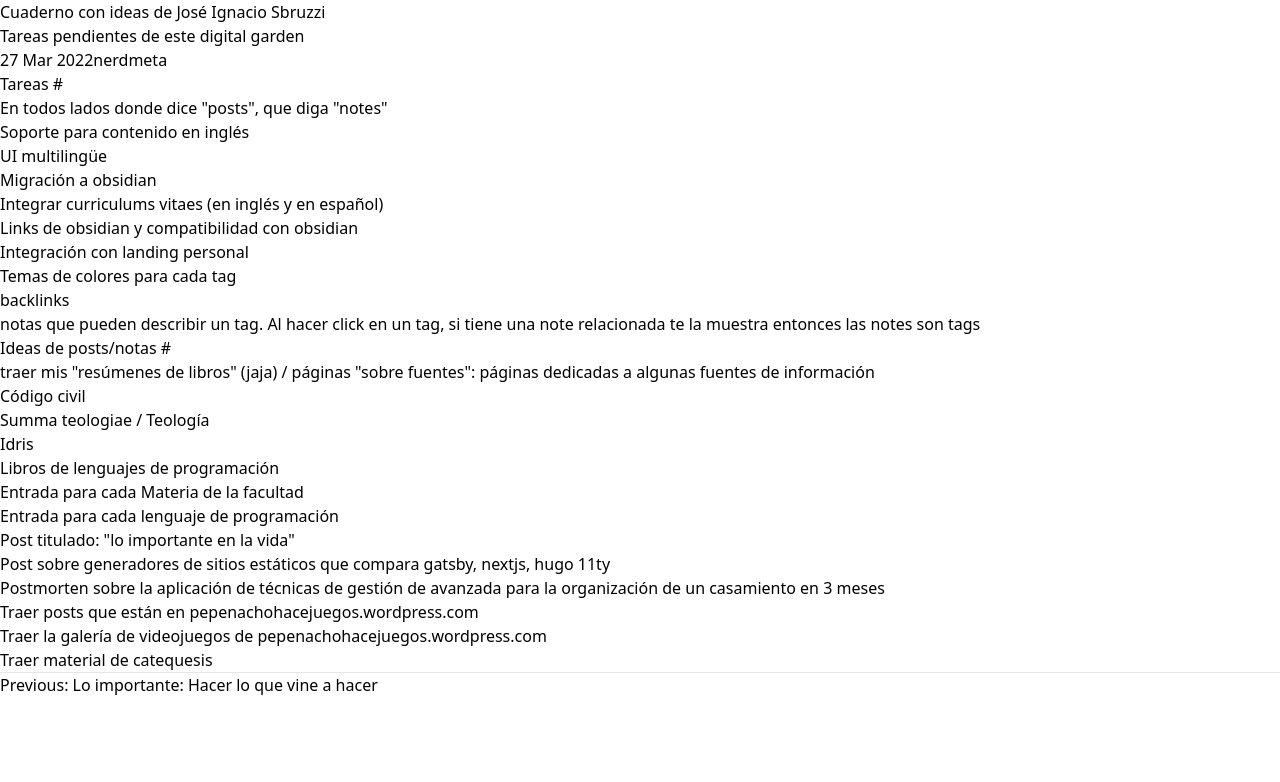
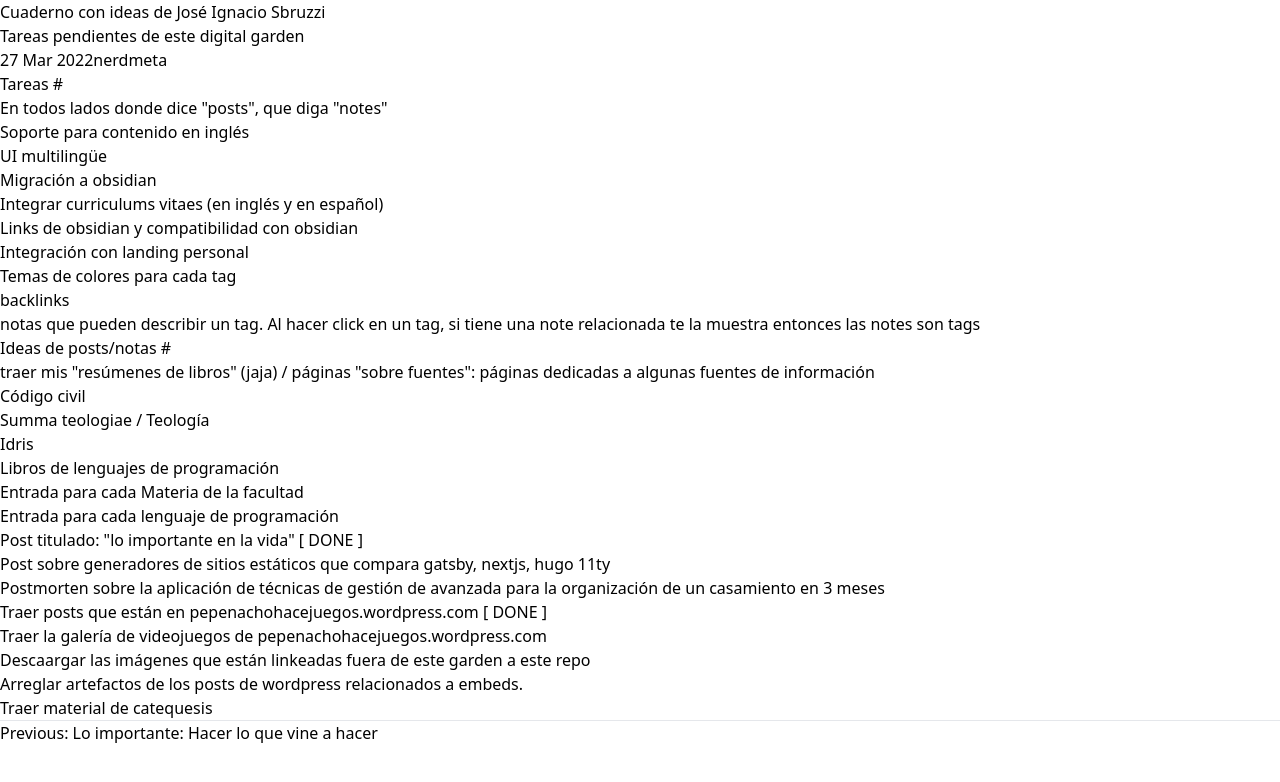
Before and after one commit to jisbruzzi/garden, an Eleventy site: page posts/pendientes.md in a window 1280 px wide. Built offline with nearby package versions, Linux system fonts and the light colour scheme; Eleventy itself is replaced by a stand-in of ours; files that its build step writes are made by us from their sources.

Commit message:
update pendientes

```diff
--- a/posts/pendientes.md
+++ b/posts/pendientes.md
@@ -24,9 +24,11 @@ tags:
     - Libros de lenguajes de programación
     - Entrada para cada Materia de la facultad
     - Entrada para cada lenguaje de programación
-- Post titulado: "lo importante en la vida"
+- Post titulado: "lo importante en la vida" [ DONE ]
 - Post sobre generadores de sitios estáticos que compara gatsby, nextjs, hugo 11ty
 - Postmorten sobre la aplicación de técnicas de gestión de avanzada para la organización de un casamiento en 3 meses
-- Traer posts que están en pepenachohacejuegos.wordpress.com
+- Traer posts que están en pepenachohacejuegos.wordpress.com [ DONE ]
 - Traer la galería de videojuegos de pepenachohacejuegos.wordpress.com
+- Descaargar las imágenes que están linkeadas fuera de este garden a este repo
+- Arreglar artefactos de los posts de wordpress relacionados a embeds.
 - Traer material de catequesis
```
